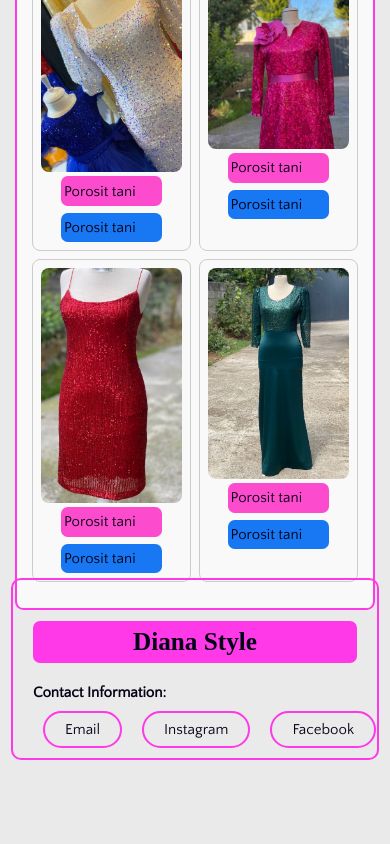
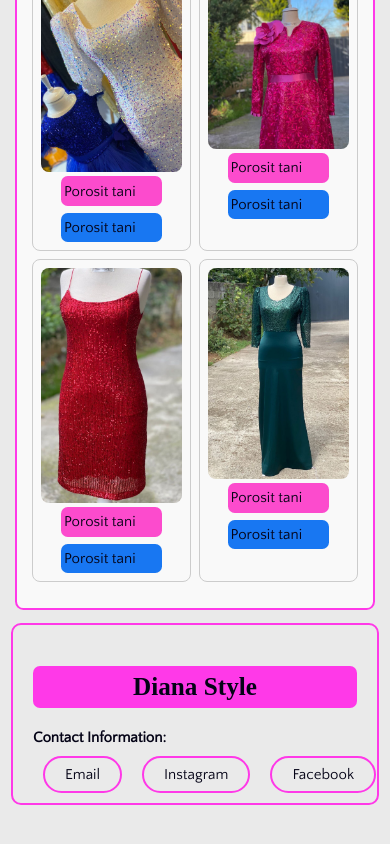
Before and after one commit to Ili-Aliaj/Diana-Style, a React (Vite) app: page / in a window 390 px wide. Shown: the part 2788-3632 px from the top of the page. Built offline with nearby package versions, Linux system fonts and the light colour scheme; some icons are missing; a web font is replaced by a local one.

Commit message:
optimization for mobile experience

```diff
--- a/src/indexx.css
+++ b/src/indexx.css
@@ -625,6 +625,17 @@ small {
 
 }
 
+
+@media (max-width: 390px) and (max-height: 844px) {
+  .navbar{
+    width: 358px;
+  }
+
+  .contact-section{
+    margin-top: 45px;
+  }
+}
+
 .instagram-link {
   background-color: #fc4bcd;
   display: inline-flex; /* Use flexbox */
```
